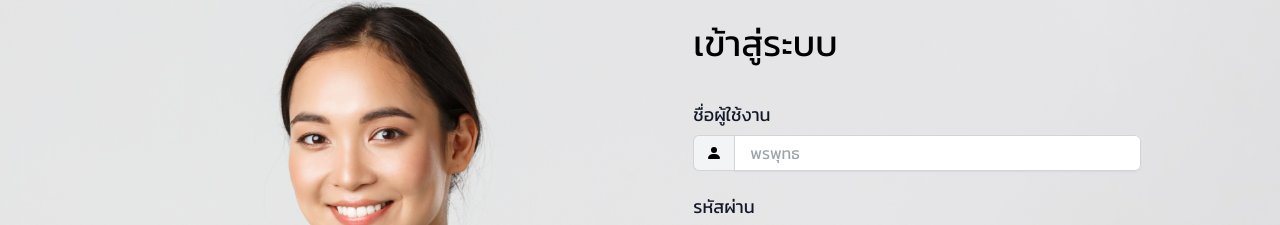
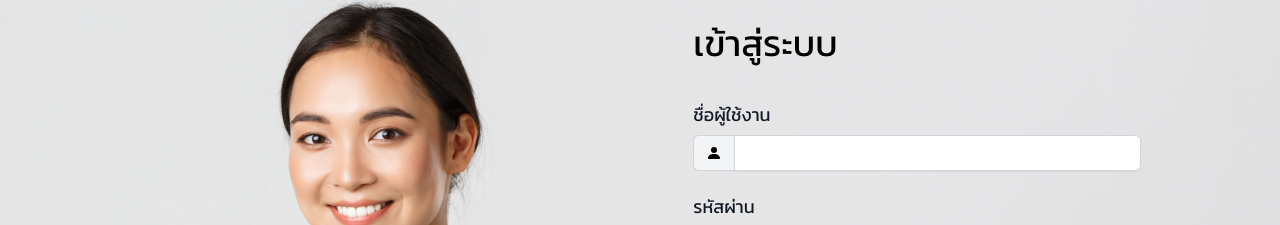
Before and after one commit to ChuBu0012/HospitalConnectionV2, a Next.js app: page / in a window 1280 px wide. Shown: the part 99-324 px from the top of the page. Built offline with nearby package versions, Linux system fonts and the light colour scheme; no server answers.

Commit message:
delete placeholder

```diff
--- a/src/components/login.js
+++ b/src/components/login.js
@@ -66,7 +66,7 @@ export default function Login() {
               <input
                 id="username"
                 name="username"
-                placeholder="พรพุทธ"
+                placeholder=""
                 value={name}
                 onChange={(e) => setName(e.target.value)}
                 type="text"
```
